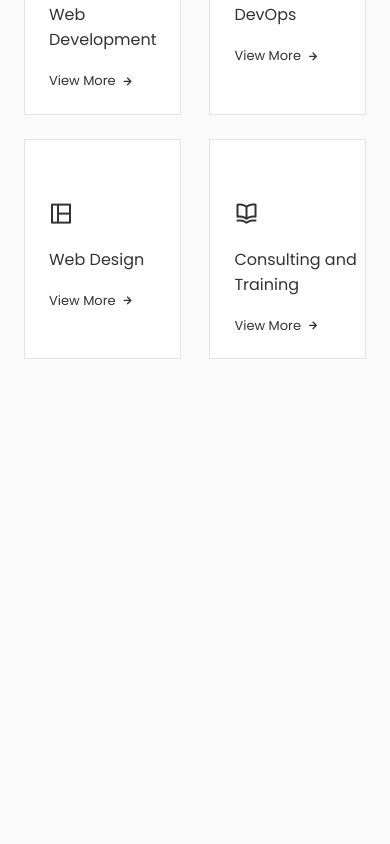
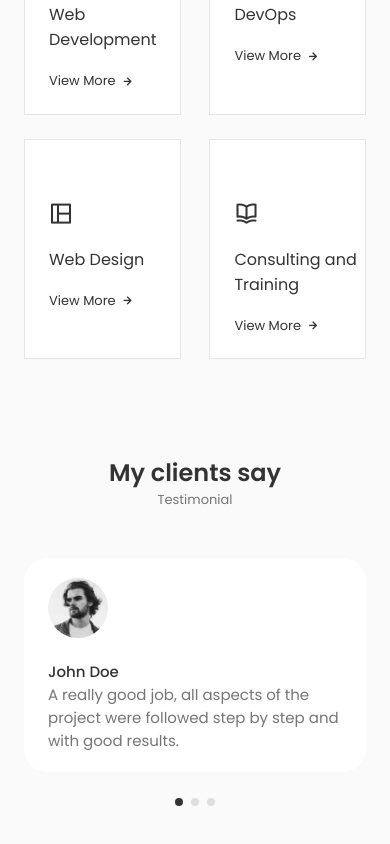
Before and after one commit to marouanedbibih/marouane-portfolio, a React (Vite) app: page / in a window 390 px wide. Shown: the part 4105-4949 px from the top of the page. Before the commit the page ends 4576 px from the top, so only its background shows below. Built offline with nearby package versions, Linux system fonts and the light colour scheme.

Commit message:
testimonial section for laptop,tablet,phone

```diff
--- a/package.json
+++ b/package.json
@@ -11,7 +11,8 @@
   },
   "dependencies": {
     "react": "^18.2.0",
-    "react-dom": "^18.2.0"
+    "react-dom": "^18.2.0",
+    "swiper": "^10.3.1"
   },
   "devDependencies": {
     "@types/react": "^18.2.15",
--- a/src/App.jsx
+++ b/src/App.jsx
@@ -5,6 +5,7 @@
 import About from "./components/about/About";
 import Skills from "./components/skills/Skills";
 import Services from "./components/services/Services";
+import Testimonial from "./components/testimonials/Testimonial";
 
 function App() {
   return (
@@ -16,6 +17,7 @@
           <About />
           <Skills />
           <Services />
+          <Testimonial/>
         </main>
       </div>
     </div>
--- /dev/null
+++ b/src/components/testimonials/Data.jsx
@@ -0,0 +1,27 @@
+import Image1 from "../../assets/testimonial1.png";
+import Image2 from "../../assets/testimonial2.png";
+import Image3 from "../../assets/testimonial3.png";
+
+export const Data = [
+  {
+    id: 1,
+    image: Image1,
+    title: "John Doe",
+    description:
+      "A really good job, all aspects of the project were followed step by step and with good results.",
+  },
+  {
+    id: 2,
+    image: Image2,
+    title: "John Doe",
+    description:
+      "A really good job, all aspects of the project were followed step by step and with good results.",
+  },
+  {
+    id: 3,
+    image: Image3,
+    title: "John Doe",
+    description:
+      "A really good job, all aspects of the project were followed step by step and with good results.",
+  },
+];
--- /dev/null
+++ b/src/components/testimonials/Testimonial.jsx
@@ -0,0 +1,52 @@
+import React from "react";
+import "./testimonial.css";
+import { Data } from "./Data";
+
+import { Swiper, SwiperSlide } from "swiper/react";
+// Import Swiper styles
+import "swiper/css";
+import "swiper/css/pagination";
+import { Pagination } from "swiper/modules";
+
+function Testimonial() {
+  return (
+    <section className="testimonial container section">
+      <h2 className="section__title">My clients say</h2>
+      <span className="section__subtitle">Testimonial</span>
+
+      <Swiper
+        className="testimonial__container"
+        loop={true}
+        grabCursor={true}
+        spaceBetween={24}
+        pagination={{
+          clickable: true,
+        }}
+        breakpoints={{
+          576: {
+            slidesPerView: 2,
+          },
+          768: {
+            slidesPerView: 2,
+            spaceBetween: 48,
+          },
+
+        }}
+        modules={[Pagination]}
+
+      >
+        {Data.map(({ id, image, title, description }) => {
+          return (
+            <SwiperSlide className="testimonial__card" key={id}>
+              <img src={image} alt="" className="testimonial__img" />
+              <h3 className="testimonial__name">{title}</h3>
+              <p className="testimonial__description">{description}</p>
+            </SwiperSlide>
+          );
+        })}
+      </Swiper>
+    </section>
+  );
+}
+
+export default Testimonial;
--- /dev/null
+++ b/src/components/testimonials/testimonial.css
@@ -0,0 +1,38 @@
+.testimonial__container {
+  width: 750px;
+}
+
+.testimonial__card {
+  background-color: var(--container-color);
+  border: 1px solid Orgba(0, 0, 0, 0.1);
+  padding: 1.5rem 2rem;
+  border-radius: 1.5rem;
+  margin-bottom: var(--mb-3);
+}
+.testimonial__img {
+  width: 60px;
+  border-radius: 3rem;
+  margin-bottom: var(--mb-1);
+}
+.testimonial__name {
+  font-size: var(--normal-font-size);
+  font-weight: var(--font-medium);
+  margin-bottom: var(-mb-0-25);
+}
+
+/* Swiper Class */
+.swiper-pagination-bullet {
+  background-color: var(--text-color) !important;
+}
+.swiper-pagination-bullet-active {
+  background-color: var(--title-color) !important;
+}
+
+@media screen and (max-width: 992px) {
+    .testimonial__container{
+        width: initial;
+    }
+    .testimonial__card{
+        padding: 1.25rem 1.5rem;
+    }
+}
```
Also changed, not shown: 1 other file (tests, documents, lock files or other folders).
